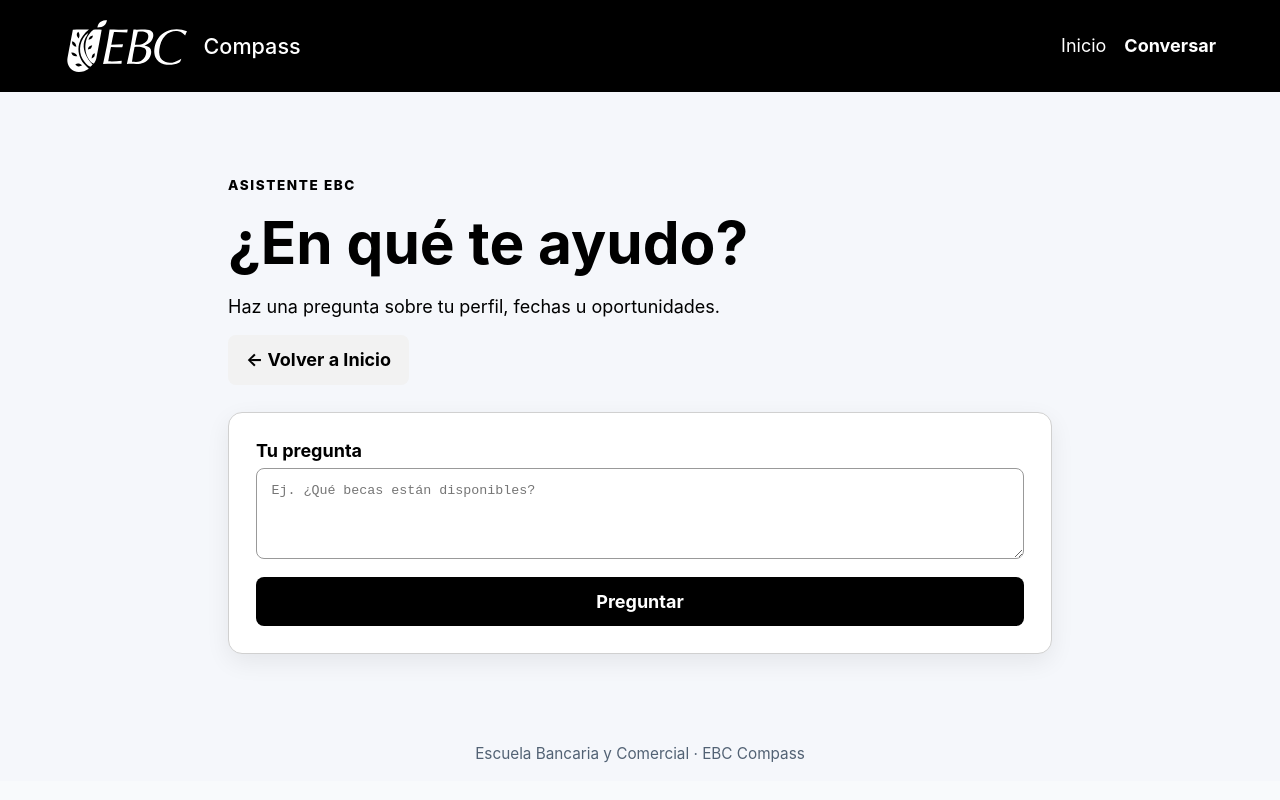
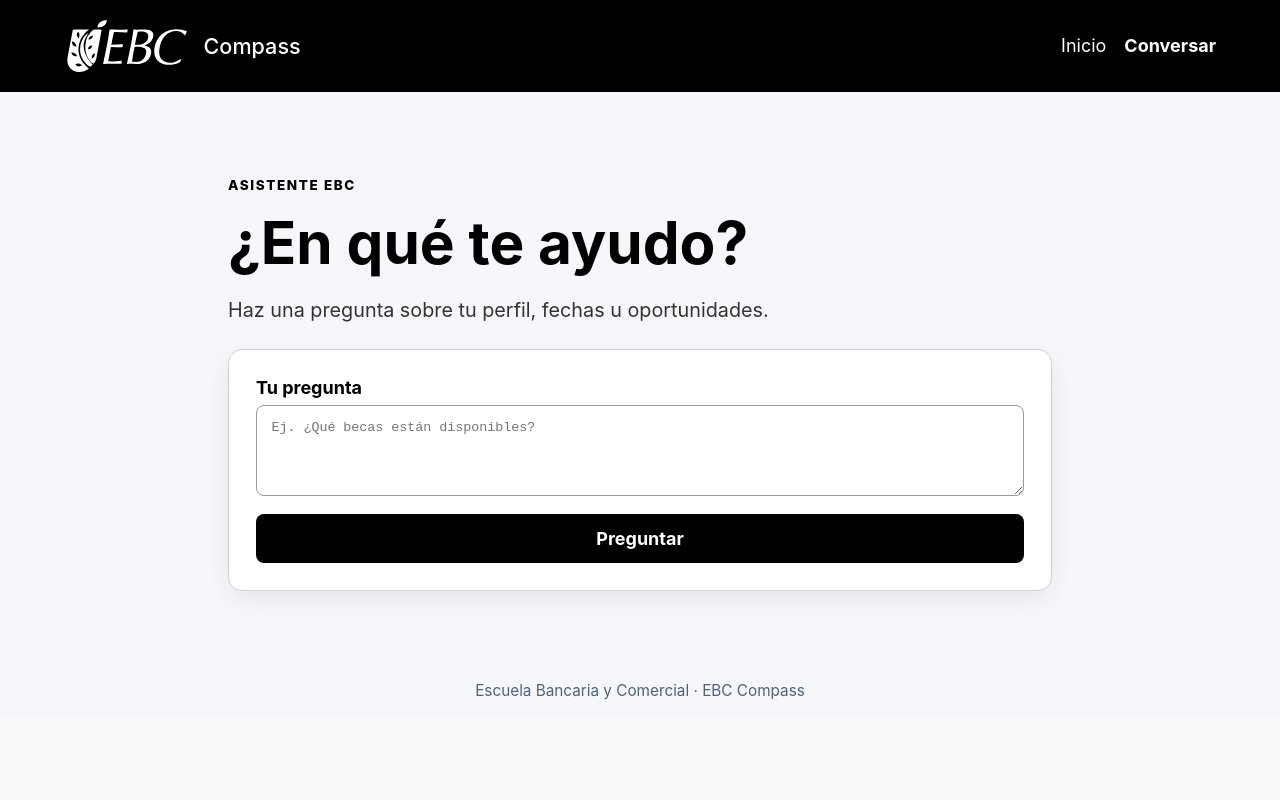
Before and after one commit to EBCoDivas/ebc-compass, a React (Vite) app in the folder frontend/: page /asistente in a window 1280 px wide. Built offline with nearby package versions, Linux system fonts and the light colour scheme; no server answers.

Commit message:
refactor(frontend): simplify assistant navigation

```diff
--- a/frontend/src/pages/Assistant.tsx
+++ b/frontend/src/pages/Assistant.tsx
@@ -1,9 +1,8 @@
 import { useState } from 'react'
-import { Link } from 'react-router-dom'
 
 export function Assistant() {
   const [question, setQuestion] = useState('')
   const [answer, setAnswer] = useState('')
   function ask() { const text = question.toLowerCase(); setAnswer(text.includes('beca') ? 'Puedes consultar las becas disponibles en Oportunidades y revisar sus fechas de vencimiento.' : text.includes('perfil') ? 'Ve a Inicio y selecciona Editar perfil para actualizar tus intereses.' : 'Puedo ayudarte a encontrar oportunidades, revisar fechas y entender tu perfil.') }
-  return <main className="page"><div className="page-heading"><p className="eyebrow">ASISTENTE EBC</p><h1>¿En qué te ayudo?</h1><p>Haz una pregunta sobre tu perfil, fechas u oportunidades.</p><Link className="button secondary" to="/">← Volver a Inicio</Link></div><section className="form-card assistant-panel"><label>Tu pregunta<textarea value={question} onChange={(event) => setQuestion(event.target.value)} placeholder="Ej. ¿Qué becas están disponibles?" rows={4} /></label><button className="button primary" onClick={ask} disabled={!question.trim()}>Preguntar</button>{answer && <p className="assistant-answer" role="status">{answer}</p>}</section></main>
+  return <main className="page"><div className="page-heading"><p className="eyebrow">ASISTENTE EBC</p><h1>¿En qué te ayudo?</h1><p>Haz una pregunta sobre tu perfil, fechas u oportunidades.</p></div><section className="form-card assistant-panel"><label>Tu pregunta<textarea value={question} onChange={(event) => setQuestion(event.target.value)} placeholder="Ej. ¿Qué becas están disponibles?" rows={4} /></label><button className="button primary" onClick={ask} disabled={!question.trim()}>Preguntar</button>{answer && <p className="assistant-answer" role="status">{answer}</p>}</section></main>
 }
```
